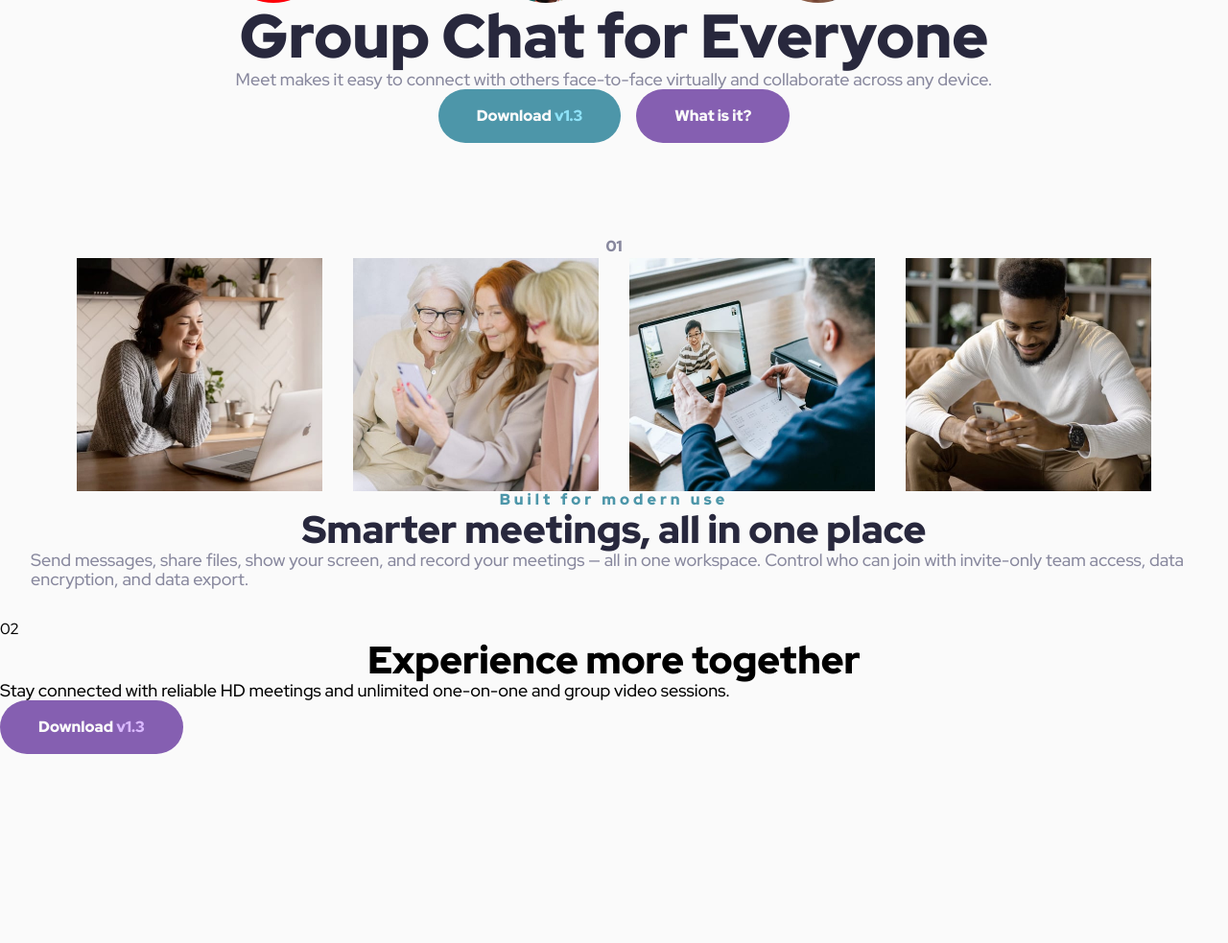
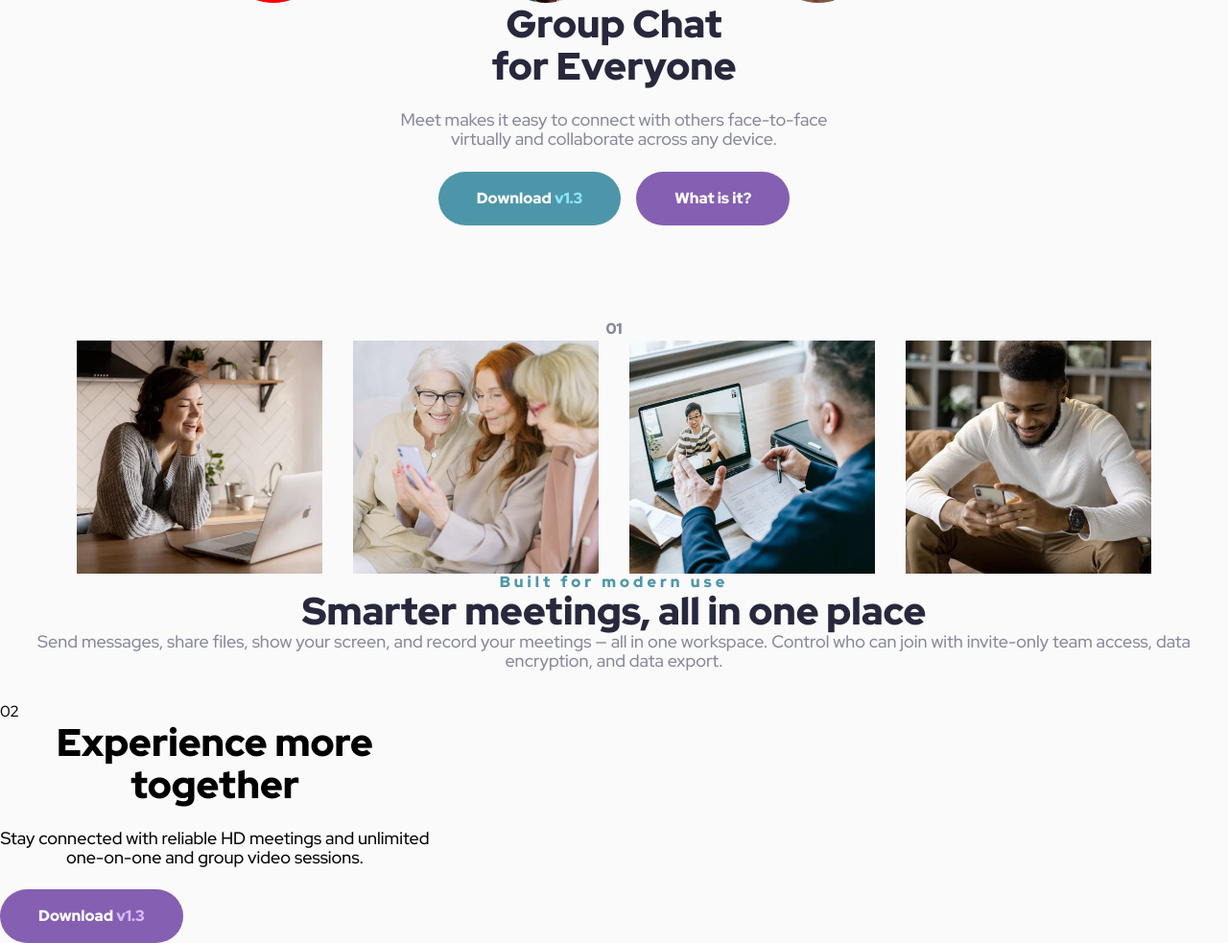
Before and after one commit to totibor/meet-landing-page, a website: page index.html in a window 1280 px wide. Shown: the part 392-1375 px from the top of the page at 96% size. Before the commit the page ends 1178 px from the top, so only its background shows below. Drawn offline with Linux system fonts and the light colour scheme.

Commit message:
HTML restructoring and CSS update

```diff
--- a/index.html
+++ b/index.html
@@ -16,11 +16,13 @@
     <main>
       <section>
         <img src="./assets/tablet/image-hero.png" class="m-auto" alt="">
-        <h1 class="text-preset-1 color-slate-900">Group Chat for Everyone</h1>
+        <div class="text-container">
+          <h1 class="text-preset-1 color-slate-900">Group Chat<br>for Everyone</h1>
           <p class="text-preset-4 color-slate-600">Meet makes it easy to connect with others face-to-face virtually and collaborate across any device.</p>
           <div class="button-container">
             <button class="text-preset-5 bg-color-cyan-600 color-white">Download <span class="color-cyan-300">v1.3</span></button>
             <button class="text-preset-5 bg-color-purple-600 color-white">What is it?</button>
+          </div>
         </div>
       </section>
       <section>
@@ -44,9 +46,11 @@
     </main>
     <footer>
       <div>02</div>
+      <div class="text-container">
         <h2 class="text-preset-2">Experience more together</h2>
         <p class="text-preset-4">Stay connected with reliable HD meetings and unlimited one-on-one and group video sessions.</p>
-      <button class="text-preset-5 bg-color-purple-600 color-white">Download <span class="color-purple-300">v1.3</span></button>
+        <button class="max-w-content text-preset-5 bg-color-purple-600 color-white">Download <span class="color-purple-300">v1.3</span></button>
+      </div>
     </footer>
   </body>
 </html>
--- a/style.css
+++ b/style.css
@@ -126,6 +126,21 @@ button {
     margin: auto;
 }
 
+.flex {
+    display: flex;
+}
+
+.max-w-content {
+    max-width: max-content;
+}
+
+.text-container {
+    display: flex;
+    flex-direction: column;
+    gap: 24px;
+    max-width: 448px;
+}
+
 /* Custom classes */
 .text-preset-1 {
     font-family: var(--font-family);
@@ -158,6 +173,7 @@ button {
     font-weight: var(--font-weight-medium);
     font-size: 1.125rem;
     line-height: 1.1;
+    text-align: center;
 }
 
 .text-preset-5 {
@@ -191,3 +207,15 @@ button {
     justify-content: center;
     gap: var(--spacing-200);
 }
+
+@media screen and (max-width: 768px) {
+    .text-preset-1 {
+        font-size: 3rem;
+    }
+}
+
+@media screen and (max-width: 1440px) {
+    .text-preset-1 {
+        font-size: 2.5rem;
+    }
+}
```
Lines whose indentation alone changed are shown as unchanged.
